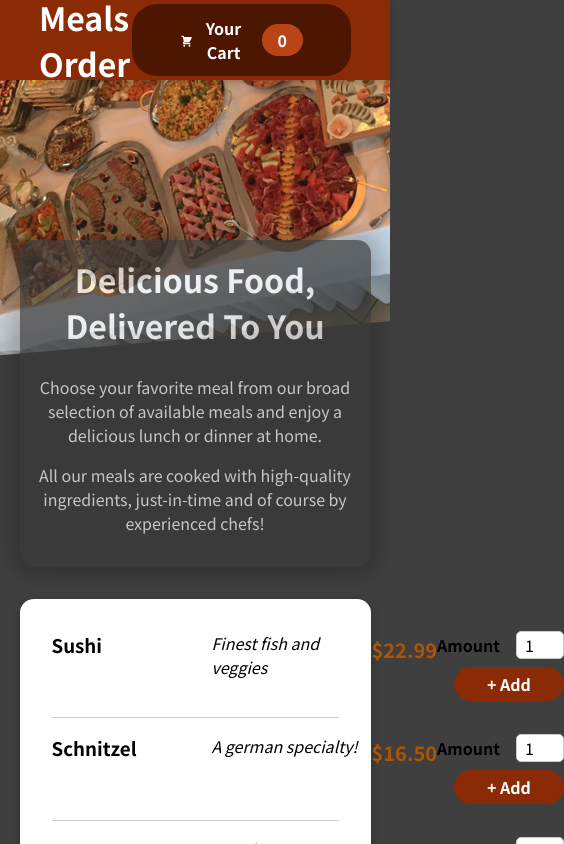
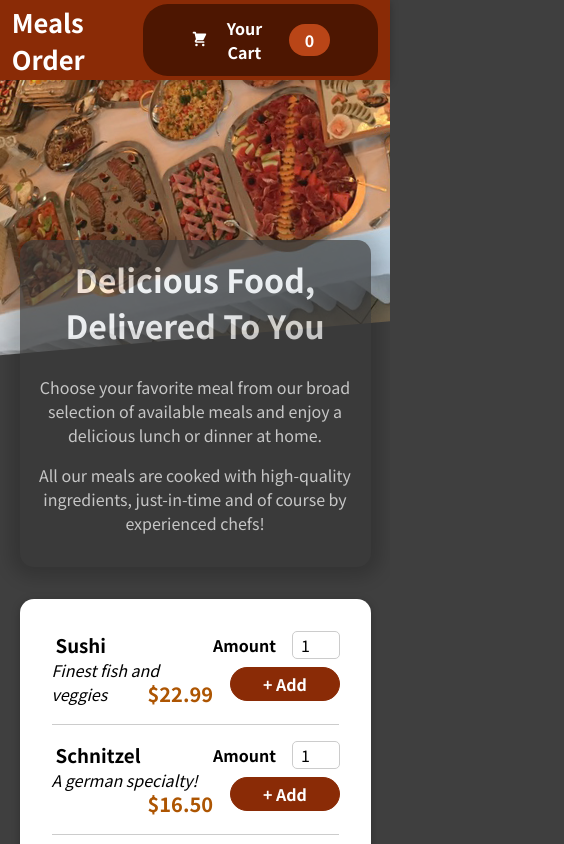
Before and after one commit to gnourt2112000/React_Meal_Order, a React (Create React App) app: page / in a window 390 px wide. Shown: the top 844 px of the page, 564 px wide, since content can reach past the window. Built offline with nearby package versions, Linux system fonts and the light colour scheme.

Commit message:
add responsive css

```diff
--- a/src/components/Layout/Header.module.css
+++ b/src/components/Layout/Header.module.css
@@ -27,3 +27,13 @@
   object-fit: cover;
   transform: rotateZ(-5deg) translateY(-4rem) translateX(-1rem);
 }
+
+@media (max-width: 600px) {
+  .header {
+    padding: 0 3%;
+  }
+
+  .header h1{
+    font-size: 160%;
+  }
+}
--- a/src/components/Meals/MealItem/MealItem.js
+++ b/src/components/Meals/MealItem/MealItem.js
@@ -13,8 +13,10 @@ const MealItem = ({meal}) => {
 
     return (
         <li className={classes.meal}>
-            <h3>{meal.name}</h3>
-            <div className={classes.description}>{meal.description}</div>
+            <div className={classes.nameAndDesc}>
+                <h3>{meal.name}</h3>
+                <div className={classes.description}>{meal.description}</div>
+            </div>
             <div className={classes.price}>{price}</div>
             <MealItemForm id={meal.id} onAddToCart={handleOnAddToCart}></MealItemForm>
         </li>
--- a/src/components/Meals/MealItem/MealItem.module.css
+++ b/src/components/Meals/MealItem/MealItem.module.css
@@ -7,8 +7,8 @@
 }
 
 .meal h3 {
-  margin: 0 0 0.25rem 0;
-  min-width: 10rem;
+  margin: 0 0.25rem 0;
+  min-width: 11rem;
 }
 
 .description {
@@ -22,3 +22,28 @@
   color: #ad5502;
   font-size: 1.25rem;
 }
+
+.nameAndDesc {
+  display: flex;
+}
+
+@media (max-width: 730px){
+  .meal h3 {
+    max-width: 5rem;
+  }
+
+  .description {
+    font-style: italic;
+    max-width: 5rem;
+  }
+  .price {
+    margin-top: 3rem;
+    font-weight: bold;
+    color: #ad5502;
+    font-size: 1.25rem;
+  }
+  .nameAndDesc {
+    display: block;
+    max-width: 6rem;
+  }
+}
```
